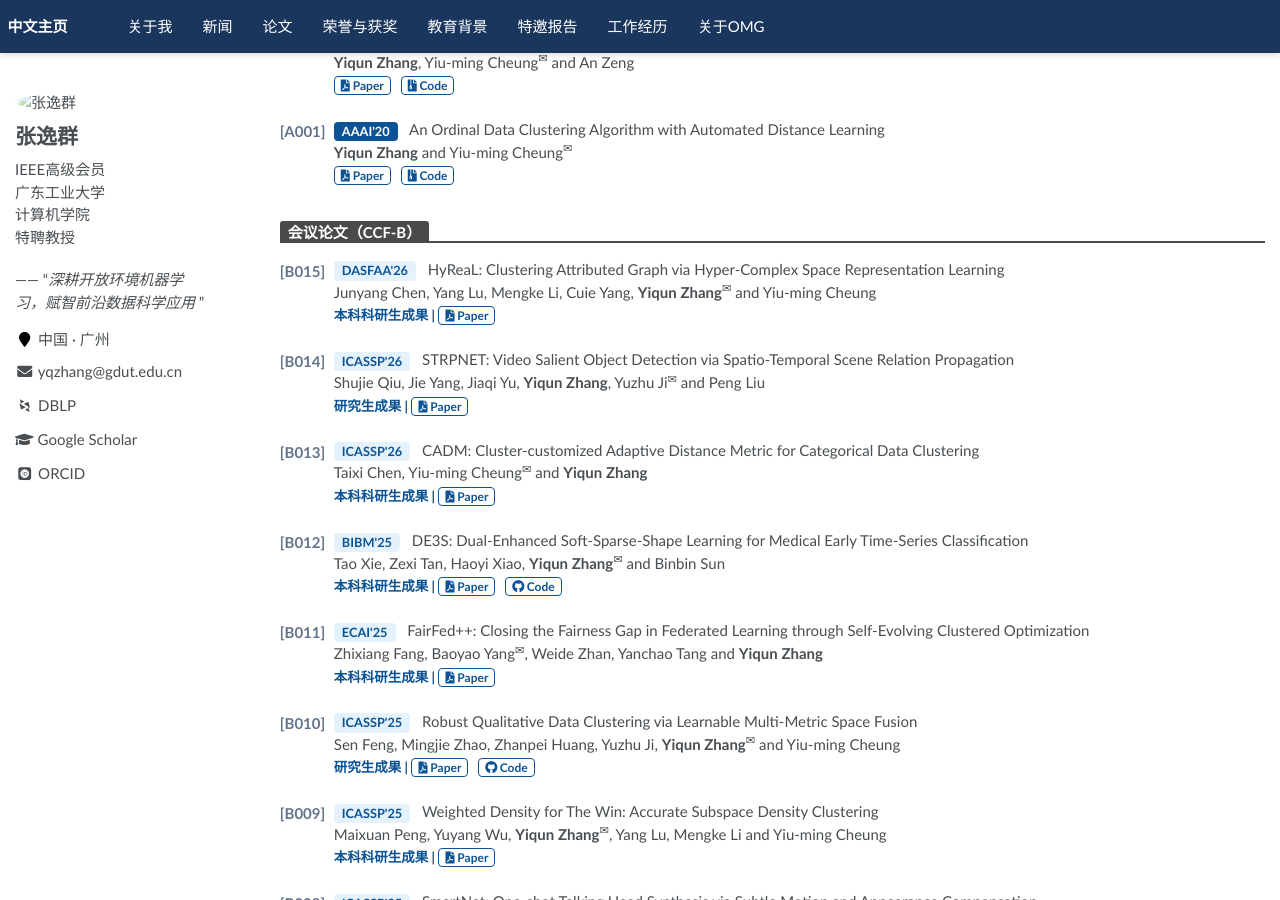
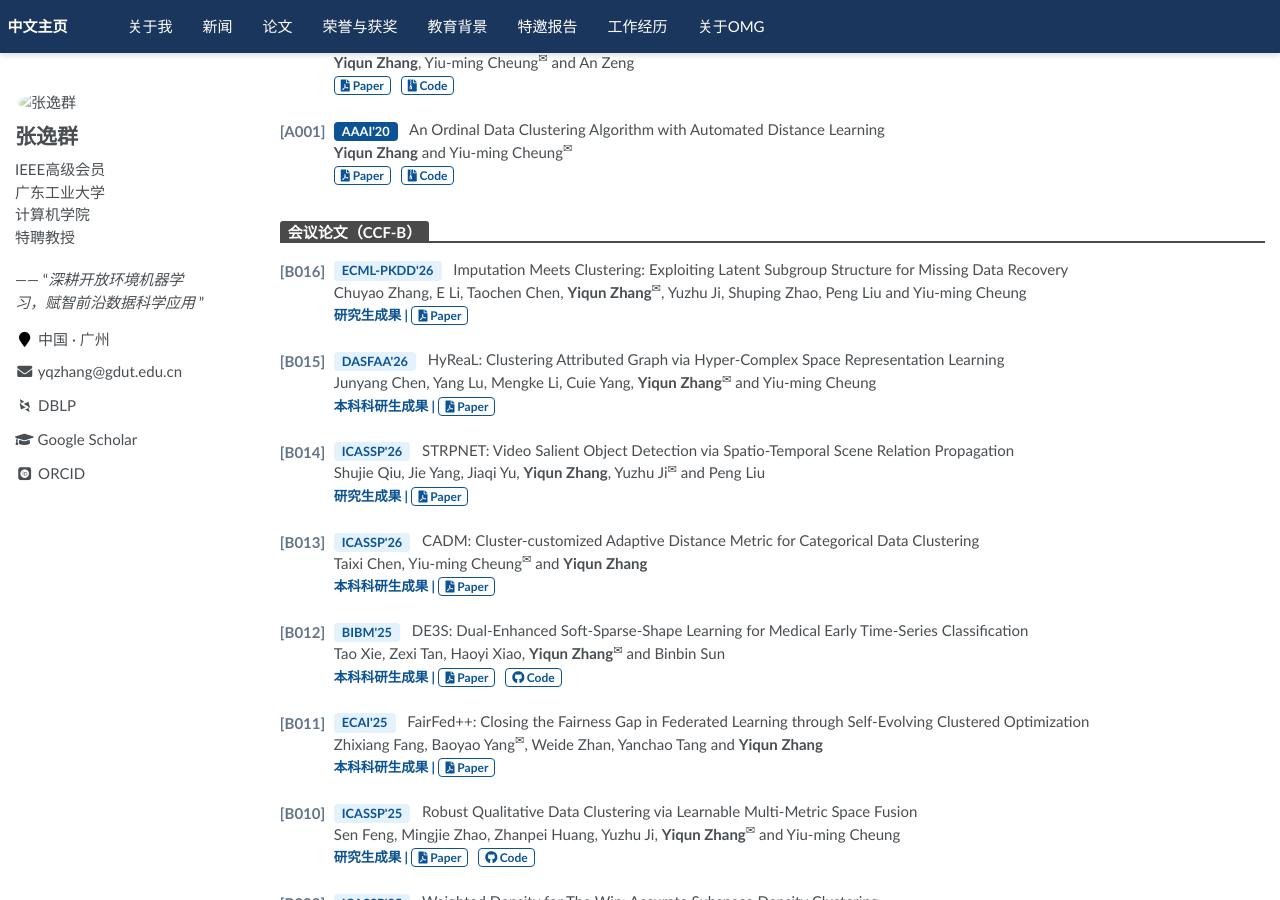
Before and after one commit to yqzhang-Zz/zh-publications, a Jekyll site: the page built from _pages/about.md, in a window 1280 px wide and 900 px high, scrolled down 3697 px. Built offline with Jekyll 4.4.1, drawn with Linux system fonts in a browser that asks for light colours; some web fonts are replaced; a script that is not in the unit is left out; comment, search, counter and statistics services are not loaded.

Commit message:
Update about.md

```diff
--- a/_pages/about.md
+++ b/_pages/about.md
@@ -439,6 +439,16 @@ redirect_from:
 <div style="display: flex; align-items: flex-end; margin-top: 35px; margin-bottom: 15px;">
   <h3 style="background-color: #4a4a4a; color: #ffffff; padding: 2px 8px; margin: 0; font-size: 1em; font-weight: 600; border-radius: 3px 3px 0 0; line-height: 1.2;">会议论文（CCF-B）</h3>
   <div style="flex-grow: 1; height: 2px; background-color: #4a4a4a;"></div>
+</div>
+
+<!-- B016 ECML-PKDD 2026 Imputation Chuyao Zhang -->
+<div style="display: flex; margin-bottom: 1.5em; text-align: left;">
+  <div style="flex: 0 0 3.6em; color: #64748b; font-weight: bold; font-size: 1em; padding-top: 2px;">[B016]</div>
+  <div style="flex: 1;">
+    <span style="display: inline-block; background-color: #e3f2fd; color: #0b5394; padding: 2px 8px; border-radius: 4px; font-weight: bold; font-size: 0.85em; margin-right: 8px; vertical-align: middle; line-height: 1.2;">ECML-PKDD'26</span> Imputation Meets Clustering: Exploiting Latent Subgroup Structure for Missing Data Recovery<br>
+    Chuyao Zhang, E Li, Taochen Chen, <strong>Yiqun Zhang</strong><sup>&#x2709;</sup>, Yuzhu Ji, Shuping Zhao, Peng Liu and Yiu-ming Cheung<br>
+    <span style="color: #0b5394; font-size: 0.9em; font-weight: bold;">研究生成果 | </span><a href="#" target="_blank" style="color: #0b5394; border: 1px solid #0b5394; border-radius: 4px; padding: 1px 6px; text-decoration: none; font-weight: bold; font-size: 0.8em; white-space: nowrap;"><i class="fas fa-file-pdf"></i> Paper</a>
+  </div>
 </div>
 
 <!-- B015 DASFAA 2026 HyReaL Junyang Chen -->
```
